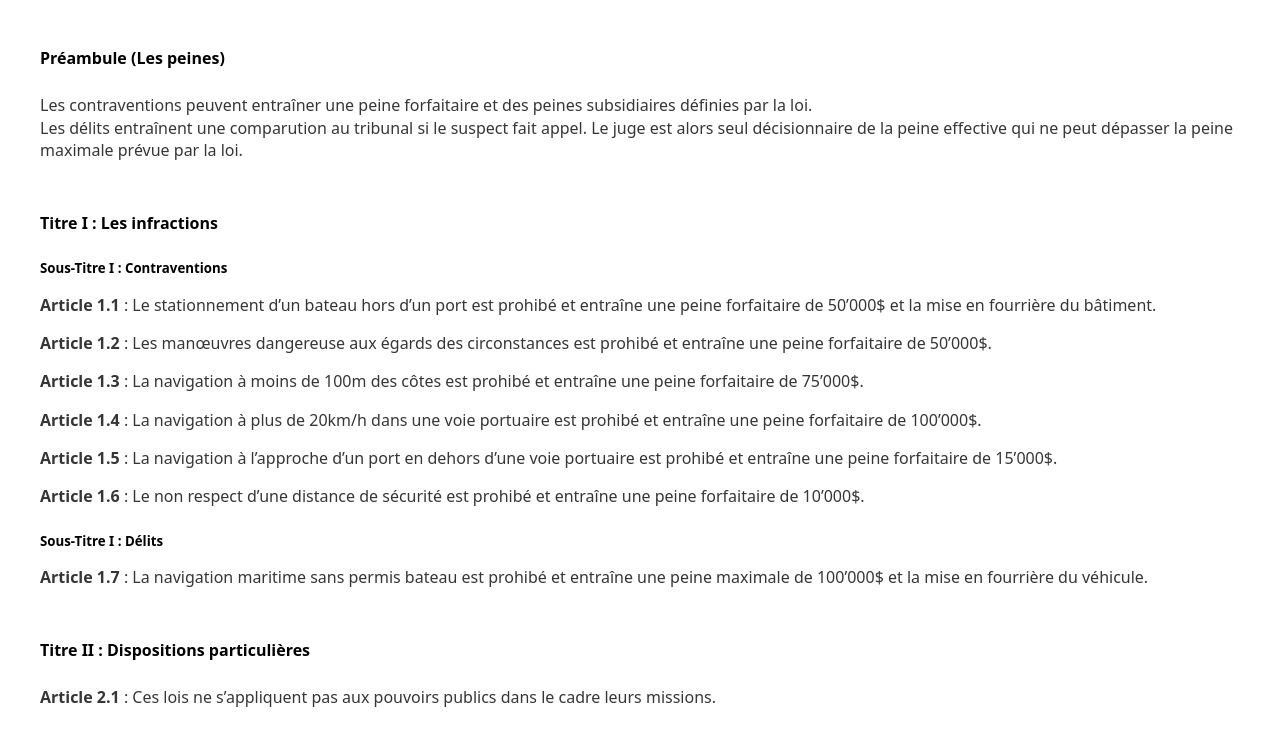
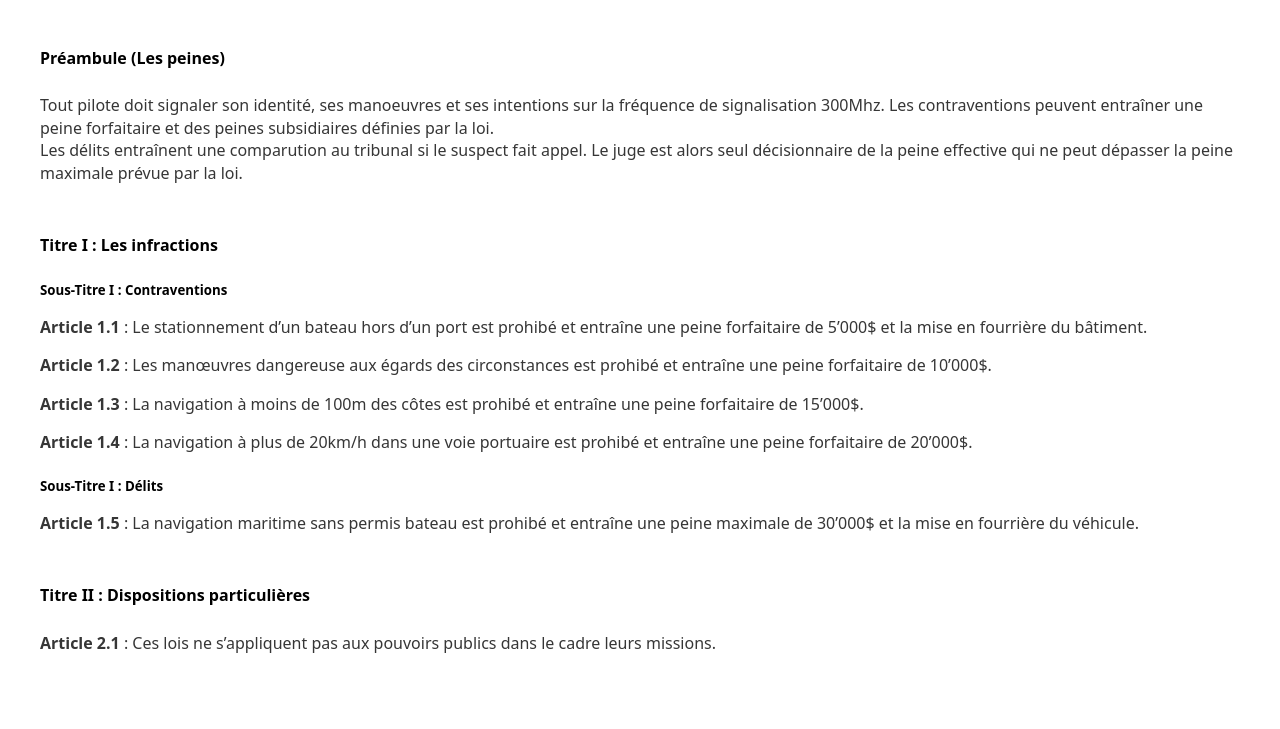
Before and after one commit to Caldeter2/Caldeter2.github.io, a plain HTML site: page codenav.html in a window 1280 px wide. Shown: the part 99-828 px from the top of the page. After the commit the page ends 800 px from the top, so only its background shows below. Drawn offline with nearby package versions, Linux system fonts and the light colour scheme.

Commit message:
Update codenav.html

```diff
--- a/codenav.html
+++ b/codenav.html
@@ -20,19 +20,19 @@
     <p>Dernière édition 03/06/2022</p>
     <h4 style="margin-top: 50px;margin-bottom: 25px;">Préambule (Les peines)</h4>
     <p>
+        Tout pilote doit signaler son identité, ses manoeuvres et ses intentions sur la fréquence de signalisation 300Mhz.
         Les contraventions peuvent entraîner une peine forfaitaire et des peines subsidiaires définies par la loi.<br>
         Les délits entraînent une comparution au tribunal si le suspect fait appel. Le juge est alors seul décisionnaire de la peine effective qui ne peut dépasser la peine maximale prévue par la loi.
     </p>
     <h4 style="margin-top: 50px;margin-bottom: 25px;">Titre I : Les infractions</h4>
     <h5 style="margin-bottom: 12.5px;">Sous-Titre I : Contraventions</h5>
-    <p><b>Article 1.1</b> : Le stationnement d’un bateau hors d’un port est prohibé et entraîne une peine forfaitaire de 50’000$ et la mise en fourrière du bâtiment.</p>
-    <p><b>Article 1.2</b> : Les manœuvres dangereuse aux égards des circonstances est prohibé et entraîne une peine forfaitaire de 50’000$.</p>
-    <p><b>Article 1.3</b> : La navigation à moins de 100m des côtes est prohibé et entraîne une peine forfaitaire de 75’000$.</p>
-    <p><b>Article 1.4</b> : La navigation à plus de 20km/h dans une voie portuaire est prohibé et entraîne une peine forfaitaire de 100’000$.</p>
-    <p><b>Article 1.5</b> : La navigation à l’approche d’un port en dehors d’une voie portuaire est prohibé et entraîne une peine forfaitaire de 15’000$.</p>
-    <p><b>Article 1.6</b> : Le non respect d’une distance de sécurité est prohibé et entraîne une peine forfaitaire de 10’000$.</p>
+    <p><b>Article 1.1</b> : Le stationnement d’un bateau hors d’un port est prohibé et entraîne une peine forfaitaire de 5’000$ et la mise en fourrière du bâtiment.</p>
+    <p><b>Article 1.2</b> : Les manœuvres dangereuse aux égards des circonstances est prohibé et entraîne une peine forfaitaire de 10’000$.</p>
+    <p><b>Article 1.3</b> : La navigation à moins de 100m des côtes est prohibé et entraîne une peine forfaitaire de 15’000$.</p>
+    <p><b>Article 1.4</b> : La navigation à plus de 20km/h dans une voie portuaire est prohibé et entraîne une peine forfaitaire de 20’000$.</p>
+
     <h5 style="margin-bottom: 12.5px;">Sous-Titre I : Délits</h5>
-    <p><b>Article 1.7</b> : La navigation maritime sans permis bateau est prohibé et entraîne une peine maximale de 100’000$ et la mise en fourrière du véhicule.</p>
+    <p><b>Article 1.5</b> : La navigation maritime sans permis bateau est prohibé et entraîne une peine maximale de 30’000$ et la mise en fourrière du véhicule.</p>
 
     <h4 style="margin-top: 50px;margin-bottom: 25px;">Titre II : Dispositions particulières</h4>
     <p><b>Article 2.1</b> : Ces lois ne s’appliquent pas aux pouvoirs publics dans le cadre leurs missions.</p>
```
